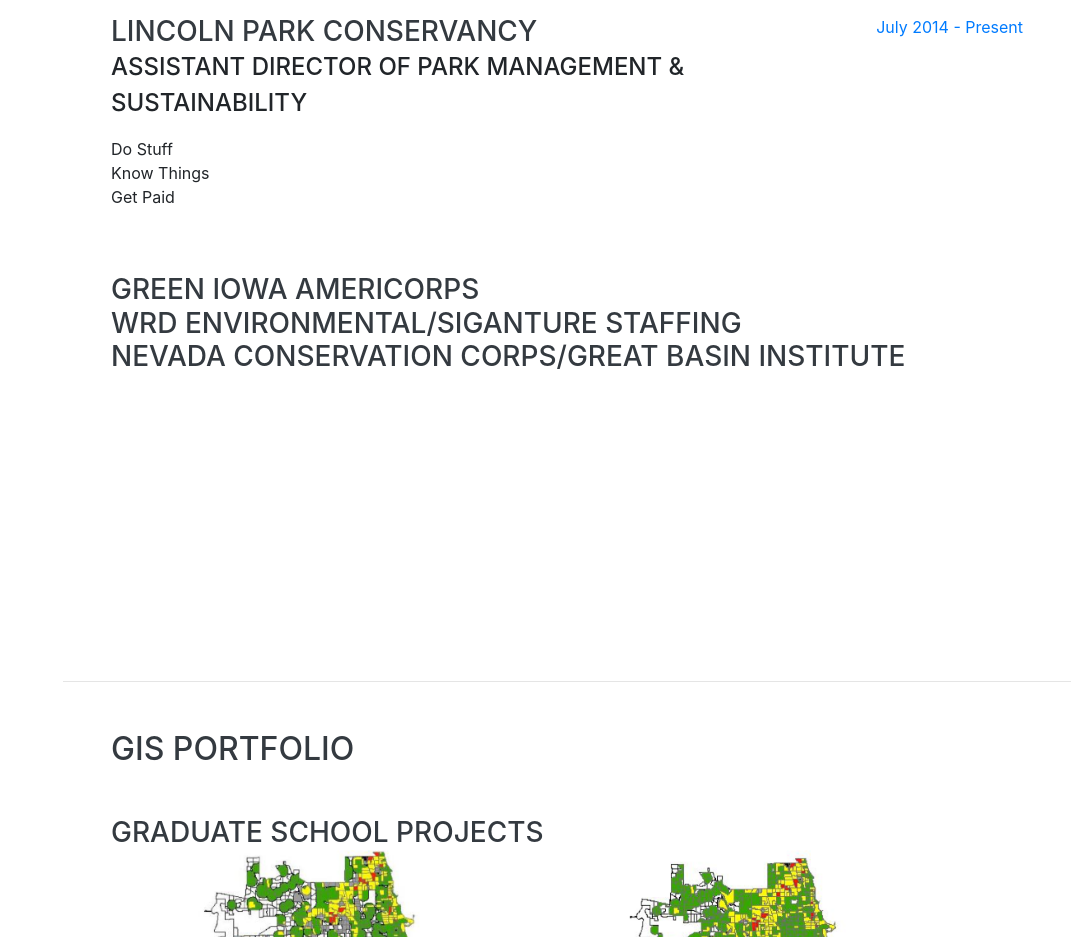
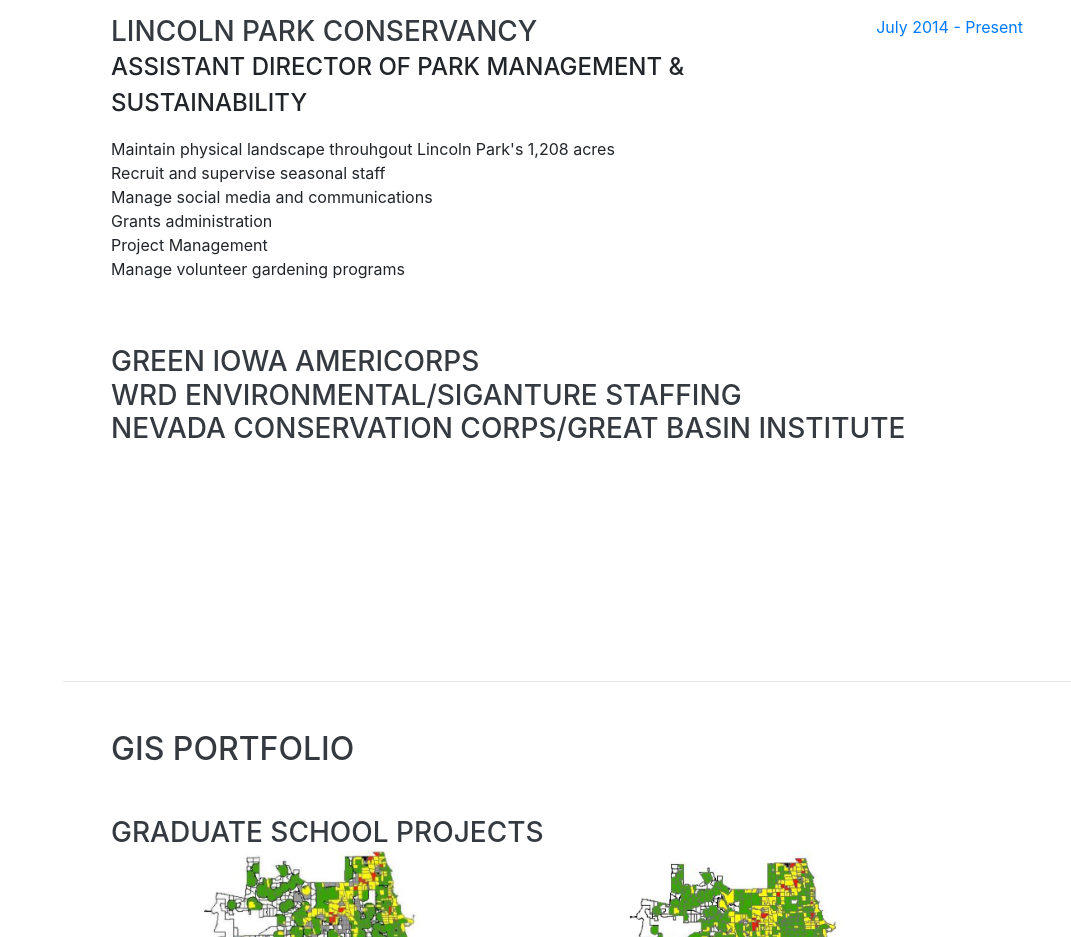
Before and after one commit to aaronrhammond/aaronrhammond.github.io, a website with bundled scripts: page index.html in a window 1280 px wide. Shown: the part 920-1857 px from the top of the page, without its empty margins (209-1280 px from the left). Built offline with nearby package versions, Linux system fonts and the light colour scheme; a web font is replaced by a local one.

Commit message:
Update index.html

```diff
--- a/index.html
+++ b/index.html
@@ -63,7 +63,6 @@
   </nav>
 
 
-
   <div class="container-fluid p-0">
 
     <section class="resume-section p-3 p-lg-5 d-flex align-items-center" id="about" style= "background-image: url(img/iceland2.png)">
@@ -76,16 +75,16 @@
         </div>
         <p class="lead mb-5">Natural Areas & Volunteer Management, Grant Writing, Program Evaluation</p>
         <div class="social-icons">
-          <a href="#">
+          <a href="https://www.linkedin.com/in/aaronhammond/">
             <i class="fab fa-linkedin-in"></i>
           </a>
-          <a href="#">
+          <a href="https://aaronrhammond.github.io/">
             <i class="fab fa-github"></i>
           </a>
           <!-- <a href="#">
             <i class="fab fa-twitter"></i>
           </a> -->
-          <a href="#">
+          <a href="https://www.facebook.com/aaron.hammond">
             <i class="fab fa-facebook-f"></i>
           </a>
         </div>
@@ -102,15 +101,19 @@
               <div class="resume-content">
                 <h3 class="mb-0">lincoln park conservancy</h3>
                 <div class="subheading mb-3">Assistant Director of Park Management & Sustainability</div>
-                <div>Do Stuff</div>
-                <div>Know Things </div>
-                <p>Get Paid</p>
+                <div>Maintain physical landscape throuhgout Lincoln Park's 1,208 acres</div>
+                <div>Recruit and supervise seasonal staff </div>
+                <div>Manage social media and communications </div>
+                <div>Grants administration </div>
+                <div> Project Management</div>
+                <p>Manage volunteer gardening programs</p>
               </div>
               <div class="resume-date text-md-right">
                 <span class="text-primary">July 2014 - Present</span>
               </div>
             </div>
               <h3 class="mb-0">Green Iowa AmeriCorps</h3>
+
               <h3 class="mb-0">WRD Environmental/Siganture Staffing</h3>
               <h3 class="mb-0">Nevada Conservation Corps/Great Basin Institute</h3>
             <!-- <div class="subheading mb-3">Intelitec Solutions</div> -->
```
